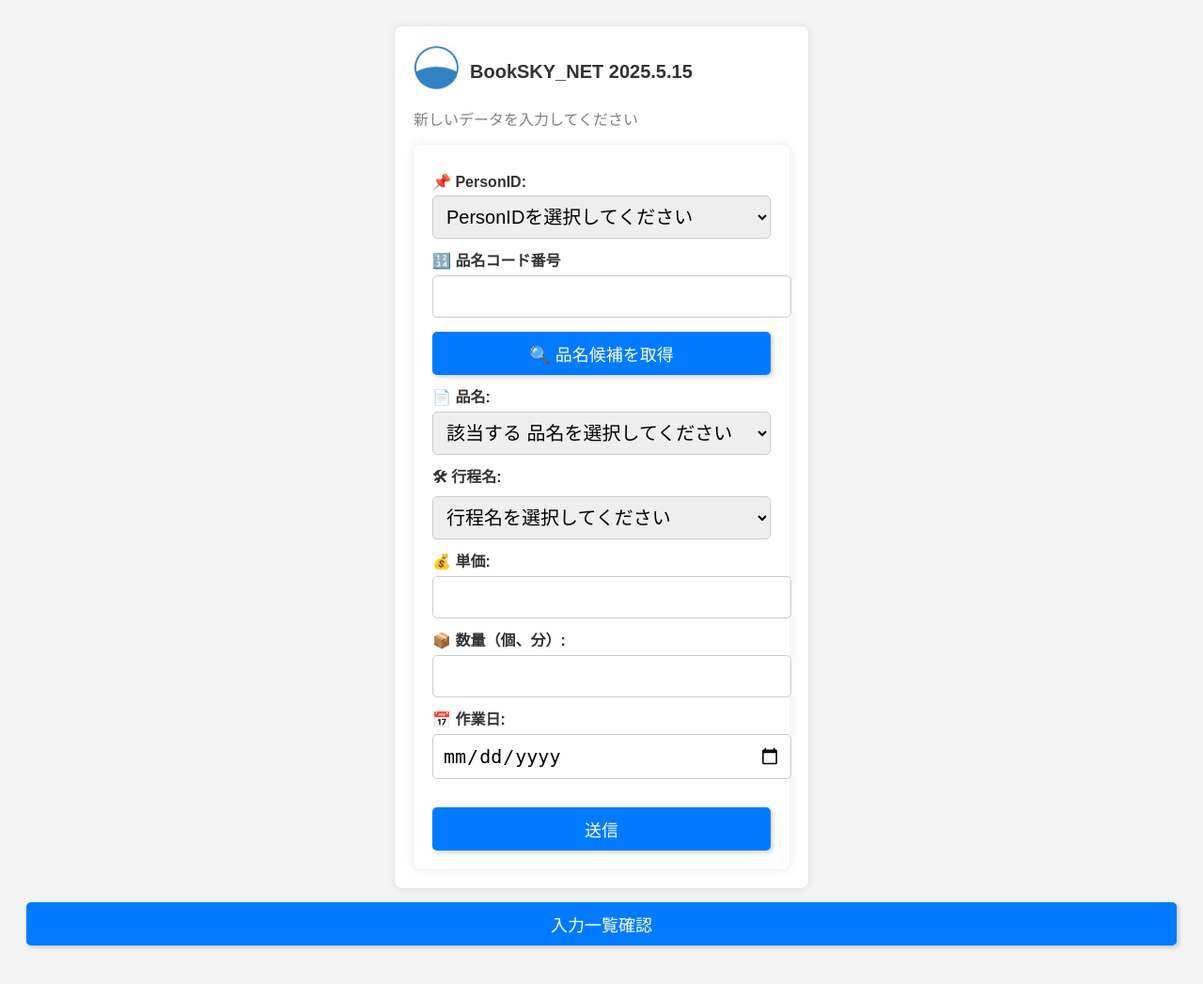
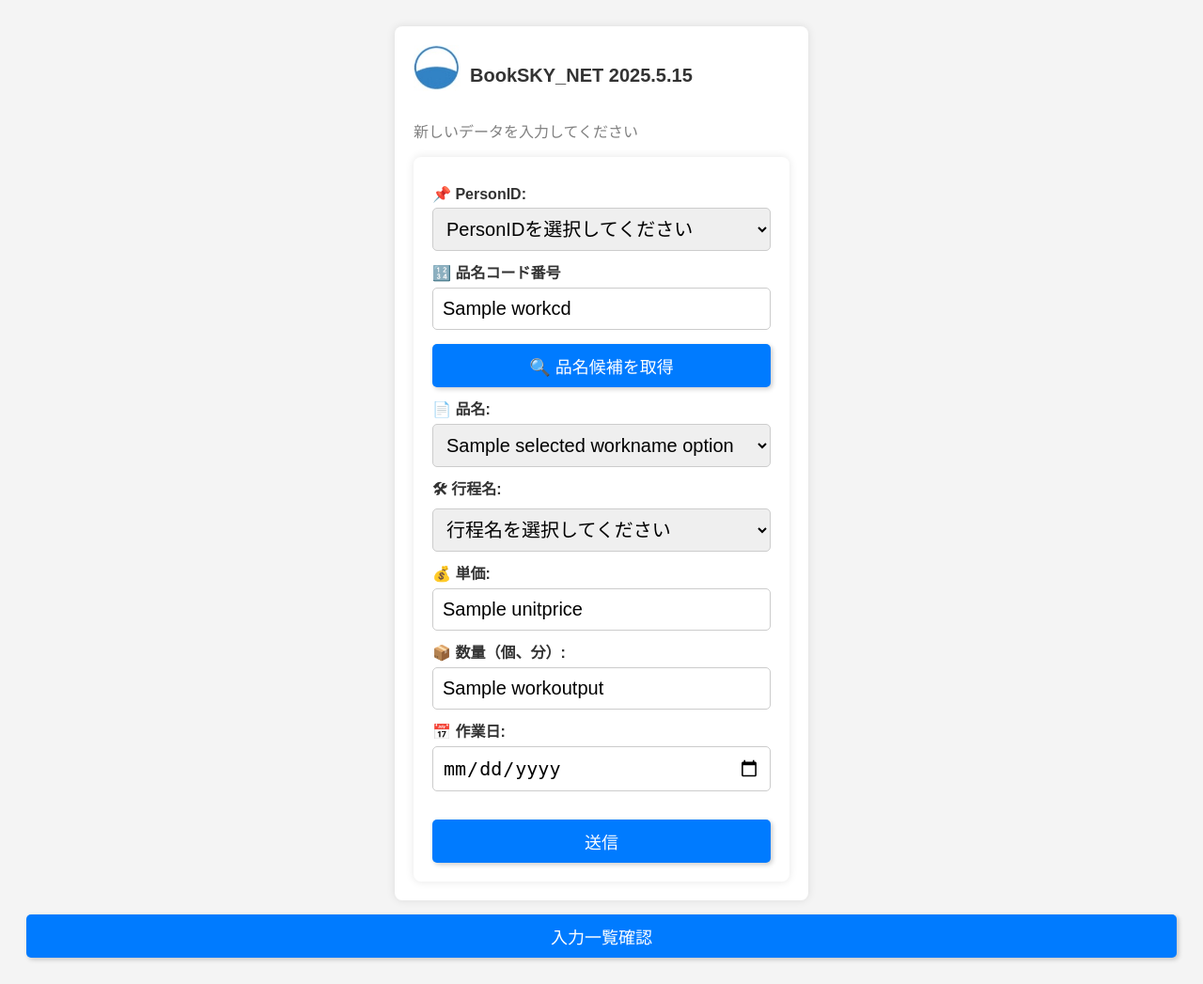
Before and after one commit to masanorimiyamoto-cloud/skyandsea, a Flask app: template templates/index.html in a window 1280 px wide. Shown: the whole page at 94% size. Before the commit the page ends 1010 px from the top, so only its background shows below. Run offline with Flask 3, Linux system fonts and the light colour scheme; the template is opened without the code that fills it: most values are stand-ins (such as "Sample title", 1, 10 or a date in 2020).

Commit message:
index.html 516

```diff
--- a/templates/index.html
+++ b/templates/index.html
@@ -33,12 +33,13 @@
       margin-top: 5px;
       border: 1px solid #ccc;
       border-radius: 5px;
-      font-size: 20px;
+      font-size: 20px; /* フォーム要素のフォントサイズを大きくする */
+      box-sizing: border-box; /* paddingを含めてwidth 100%にする */
     }
     button {
       background-color: #007bff;
       color: white;
-      font-size: 18px;
+      font-size: 18px; /* ボタンのフォントサイズ */
       border: none;
       cursor: pointer;
       margin-top: 15px;
@@ -64,6 +65,16 @@
       background-color: #f8d7da;
       color: #721c24;
       border: 1px solid #f5c6cb;
+    }
+    /* ロゴとタイトルのためのスタイル */
+    .header {
+        text-align: center; /* 中央揃え */
+        margin-bottom: 20px; /* 下のマージン */
+    }
+    .logo {
+        max-width: 100px; /* ロゴの最大幅 */
+        height: auto; /* 高さを自動調整 */
+        margin-bottom: 10px; /* ロゴとタイトルの間 */
     }
   </style>
 </head>
@@ -97,41 +108,49 @@
       </select>
 
       <label for="workcd">🔢 品名コード番号</label>
-      <input type="text" id="workcd" name="workcd" required>
+      <input type="text" id="workcd" name="workcd" value="{{ workcd if workcd is defined else '' }}">
 
       <button type="button" id="fetchWorkNameButton">🔍 品名候補を取得</button>
 
       <label for="workname">📄 品名:</label>
       <select id="workname" name="workname" required>
           <option value="">該当する 品名を選択してください</option>
+          {# JavaScriptで動的に候補が設定される。送信失敗時に選択値を復元する場合、サーバーサイドでの処理が必要 #}
+          {% if selected_workname_option %}
+              {# この部分は、サーバー側で selected_workname_option を元に適切な option を生成する必要があるかも #}
+              {# もし selected_workname_option が 'workname||bookname' の形式なら、それを元に表示できる #}
+              {% set parts = selected_workname_option.split('||') %}
+              {% if parts|length == 2 %}
+                  <option value="{{ selected_workname_option }}" selected>{{ parts[0] }}{% if parts[1] %} ({{ parts[1] }}){% endif %}</option>
+              {% else %}
+                  <option value="{{ selected_workname_option }}" selected>{{ selected_workname_option }}</option>
+              {% endif %}
+          {% endif %}
       </select>
 
       <label for="workprocess">🛠 行程名:</label>
       <select id="workprocess" name="workprocess" required>
           <option value="">行程名を選択してください</option>
           {% for item in workprocess_list %}
-              <option value="{{ item }}">{{ item }}</option>
+              <option value="{{ item }}" {% if item == workprocess %}selected{% endif %}>{{ item }}</option>
           {% endfor %}
       </select>
 
       <label for="unitprice">💰 単価:</label>
-      <input type="text" id="unitprice" name="unitprice" readonly>
+      <input type="text" id="unitprice" name="unitprice" readonly value="{{ unitprice if unitprice is defined else '' }}">
 
       <label for="workoutput">📦 数量（個、分）:</label>
-      <input type="text" id="workoutput" name="workoutput">
-
+      <input type="text" id="workoutput" name="workoutput" value="{{ workoutput if workoutput is defined else '' }}">
 
       <label for="workday">📅 作業日:</label>
-      <input type="date" id="workday" name="workday" required>
+      <input type="date" id="workday" name="workday" value="{{ workday if workday is defined else '' }}" required>
 
       <button type="submit" id="submitButton">送信</button>
     </form>
 
   </div>
-  <!-- 追加するボタン -->
-  <button type="button" onclick="location.href='/records'">入力一覧確認</button>
+  <button type="button" id="viewRecordsButton" style="margin-top: 15px; font-size: 18px;">入力一覧確認</button>
 
-  <!-- JavaScript 部分 -->
   <script>
   document.addEventListener("DOMContentLoaded", function () {
     const personidSelect = document.getElementById("personid");
@@ -140,89 +159,93 @@
     const fetchWorkNameButton = document.getElementById("fetchWorkNameButton");
     const workprocessSelect = document.getElementById("workprocess");
     const workdayInput = document.getElementById("workday");
-    // ✅ 直前の WorkProcess を取得 & 設定
-    const lastWorkProcess = localStorage.getItem("lastWorkProcess");
-    if (lastWorkProcess) {
-        workprocessSelect.value = lastWorkProcess;
-        fetchUnitPrice(); // ✅ WorkProcess をセットした後に UnitPrice を取得
-    }
+    const unitpriceInput = document.getElementById("unitprice");
     const submitButton = document.getElementById("submitButton");
+
+    // フォーム送信時の処理
     document.querySelector("form").addEventListener("submit", function () {
-  　submitButton.innerHTML = "✅ 送信";
+      submitButton.innerHTML = "✅ 送信中..."; // 送信中に表示を変更
       submitButton.disabled = true; // 重複送信防止のためボタンを無効化
     });
 
-    // ✅ WorkProcess が変更されたら、新しい値を保存
-    workprocessSelect.addEventListener("change", function () {
-        localStorage.setItem("lastWorkProcess", workprocessSelect.value);
-        fetchUnitPrice(); // ✅ WorkProcess が変更されたら UnitPrice を更新
-    });
-      const unitpriceInput = document.getElementById("unitprice");
-
-      fetchWorkNameButton.addEventListener("click", function () {
-        fetchWorkNames();
-      });
-
-      workprocessSelect.addEventListener("change", function () {
-        fetchUnitPrice();
-      });
-    // ✅ 直前の WorkDay を取得 & 設定
-    const lastWorkDay = localStorage.getItem("lastWorkDay");
-    if (lastWorkDay) {
-        workdayInput.value = lastWorkDay; // ✅ WorkDay を前回の値に設定
-    }
-
-    // ✅ WorkDay が変更されたら、新しい値を保存
-    workdayInput.addEventListener("change", function () {
-        localStorage.setItem("lastWorkDay", workdayInput.value);
-    });
-    // ✅ PersonID のリセット & ページ遷移の区別
-    if (!sessionStorage.getItem("pageLoaded")) {
-        // 初回ロード時のみリセット（リロード扱い）
-        localStorage.removeItem("lastPersonID");
-        sessionStorage.setItem("pageLoaded", "true");
-    } else {
-        // ページ遷移時は PersonID を保持
+    // --- localStorageからの値の復元 ---
+    // PersonID
+    // Flaskから渡されたselected_personidがある場合はそれを優先し、なければlocalStorageの値を使用
+    if (!personidSelect.value) { // Flask側でselectedが指定されていない場合
         const lastPersonID = localStorage.getItem("lastPersonID");
         if (lastPersonID) {
             personidSelect.value = lastPersonID;
         }
     }
-
-    // ✅ PersonID が変更されたら保存
     personidSelect.addEventListener("change", function () {
         localStorage.setItem("lastPersonID", personidSelect.value);
     });
+
+    // WorkProcess
+    const lastWorkProcess = localStorage.getItem("lastWorkProcess");
+    if (lastWorkProcess && !workprocessSelect.value) { // Flask側でselectedが指定されていない場合
+        workprocessSelect.value = lastWorkProcess;
+    }
+    if (workprocessSelect.value) { // 初期値または復元値があれば単価を取得
+        fetchUnitPrice();
+    }
+    workprocessSelect.addEventListener("change", function () {
+        localStorage.setItem("lastWorkProcess", workprocessSelect.value);
+        fetchUnitPrice();
+    });
+
+    // WorkDay
+    // Flaskから渡されたworkdayがある場合はそれを優先 (input type="date" の value属性で設定済み)
+    // なければlocalStorageの値を使用
+    if (!workdayInput.value) {
+        const lastWorkDay = localStorage.getItem("lastWorkDay");
+        if (lastWorkDay) {
+            workdayInput.value = lastWorkDay;
+        }
+    }
+    workdayInput.addEventListener("change", function () {
+        localStorage.setItem("lastWorkDay", workdayInput.value);
+    });
+
+    // --- イベントリスナー ---
+    fetchWorkNameButton.addEventListener("click", function () {
+      fetchWorkNames();
+    });
+
+    // --- 関数定義 ---
     function fetchWorkNames() {
       const workcd = workcdInput.value.trim();
       console.log("候補を取得: workcd =", workcd);
-    fetchWorkNameButton.innerText = "候補を取得";
+      fetchWorkNameButton.innerText = "🔍 品名候補を取得中..."; // ボタンのテキスト変更
       worknameSelect.innerHTML = '<option value="">品名を選択してください。</option>';
 
       if (workcd === "") {
+        fetchWorkNameButton.innerText = "🔍 品名候補を取得"; // ボタンのテキストを元に戻す
         return;
       }
 
-    fetch(`/get_worknames?workcd=${workcd}`)
+      fetch(`/get_worknames?workcd=${encodeURIComponent(workcd)}`)
         .then(response => response.json())
         .then(data => {
           console.log("取得結果:", data);
           if (!data || typeof data.worknames === "undefined") {
             alert("サーバからのレスポンスが不正です: " + JSON.stringify(data));
+            fetchWorkNameButton.innerText = "🔍 品名候補を取得";
             return;
           }
           if (data.error) {
             alert(data.error);
+            fetchWorkNameButton.innerText = "🔍 品名候補を取得";
             return;
           }
 
           const records = data.worknames;
           if (records.length === 0) {
             alert("該当する WorkName が見つかりません");
+            fetchWorkNameButton.innerText = "🔍 品名候補を取得";
             return;
           }
 
-            // ✅ 候補リストを展開
           fetchWorkNameButton.innerText = records.length + "件見つかりました。";
           records.forEach(record => {
             const option = document.createElement("option");
@@ -231,17 +254,19 @@
             worknameSelect.appendChild(option);
           });
 
-            // ✅ 候補が1件だけなら自動選択
           if (records.length === 1) {
             worknameSelect.value = records[0].workname + "||" + records[0].bookname;
-                workprocessSelect.focus(); // ✅ すぐに WorkProcess へ移動
+            workprocessSelect.focus();
           } else {
-                worknameSelect.focus(); // ✅ リストボックスを自動フォーカス
+            worknameSelect.focus();
           }
         })
-        .catch(error => console.error("エラー:", error));
+        .catch(error => {
+            console.error("エラー:", error);
+            alert("品名候補の取得中にエラーが発生しました。");
+            fetchWorkNameButton.innerText = "🔍 品名候補を取得";
+        });
     }
-
 
     function fetchUnitPrice() {
       const workprocess = workprocessSelect.value;
@@ -254,12 +279,54 @@
         .then(data => {
           if (data.error) {
             unitpriceInput.value = "";
+            // alert(data.error); // 必要に応じてエラー表示
           } else {
             unitpriceInput.value = data.unitprice;
           }
         })
-          .catch(error => console.error("エラー:", error));
+        .catch(error => {
+            console.error("単価取得エラー:", error);
+            unitpriceInput.value = "";
+            // alert("単価の取得中にエラーが発生しました。");
+        });
     }
+
+    // 修正: 「入力一覧確認」ボタンの処理
+    const viewRecordsButton = document.getElementById("viewRecordsButton");
+    if (viewRecordsButton) {
+        viewRecordsButton.addEventListener("click", function() {
+            const selectedPersonIDValue = personidSelect.value;
+            if (selectedPersonIDValue) {
+                // PersonIDが選択されていれば、クエリパラメータとして付けて画面遷移
+                location.href = `/records?personid=${encodeURIComponent(selectedPersonIDValue)}`;
+            } else {
+                // PersonIDが選択されていなければ、アラートを表示して遷移しないか、
+                // もしくはそのまま /records へ遷移（サーバー側でindexへリダイレクトされる想定）
+                alert("PersonIDを選択してください。");
+                // location.href = '/records'; // PersonID未選択でも遷移させたい場合はこちら
+            }
+        });
+    }
+
+    // ページロード時の初回 sessionStorage pageLoaded の設定ロジックは、
+    // localStorage の PersonID を不用意にクリアしないようにするため、一旦削除または見直しました。
+    // Flaskから渡される selected_personid を優先し、それが無い場合にlocalStorageの値を使うようにしています。
+    // もし初回アクセス時に localStorage の lastPersonID をクリアしたい明確な理由があれば、
+    // sessionStorage.clear(); のような処理をページの最初に入れることを検討してください。
+    // ただし、現状のロジックではFlaskからの値があればそれが優先されます。
+
+    // フォーム送信失敗で戻ってきた場合に、WorkCDが入力されていれば品名候補を再取得する処理 (任意)
+    if (workcdInput.value.trim() !== "" && worknameSelect.options.length <= 1) { // 初期状態(選択肢が1つ以下)の場合
+        // selected_workname_option があれば、それを復元する処理がHTML側にあるので、
+        // ここで無条件に fetchWorkNames() を呼ぶと、それが上書きされる可能性がある。
+        // Flask側で workname の選択肢自体を渡していないので、
+        // ここで fetchWorkNames を呼んで候補を再表示するのが自然。
+        // ただし、エラーで戻ってきたときに、以前の選択が `selected_workname_option` に入っているはずなので、
+        // その値と候補が一致すればそれを選択状態にしたいが、それは fetchWorkNames 内では難しい。
+        // 現状は、候補を再取得し、もし以前の選択があればユーザーに再選択してもらう形になる。
+        // fetchWorkNames(); // 必要に応じてコメントを外す
+    }
+
   });
   </script>
 </body>
```
Lines whose indentation alone changed are shown as unchanged.
